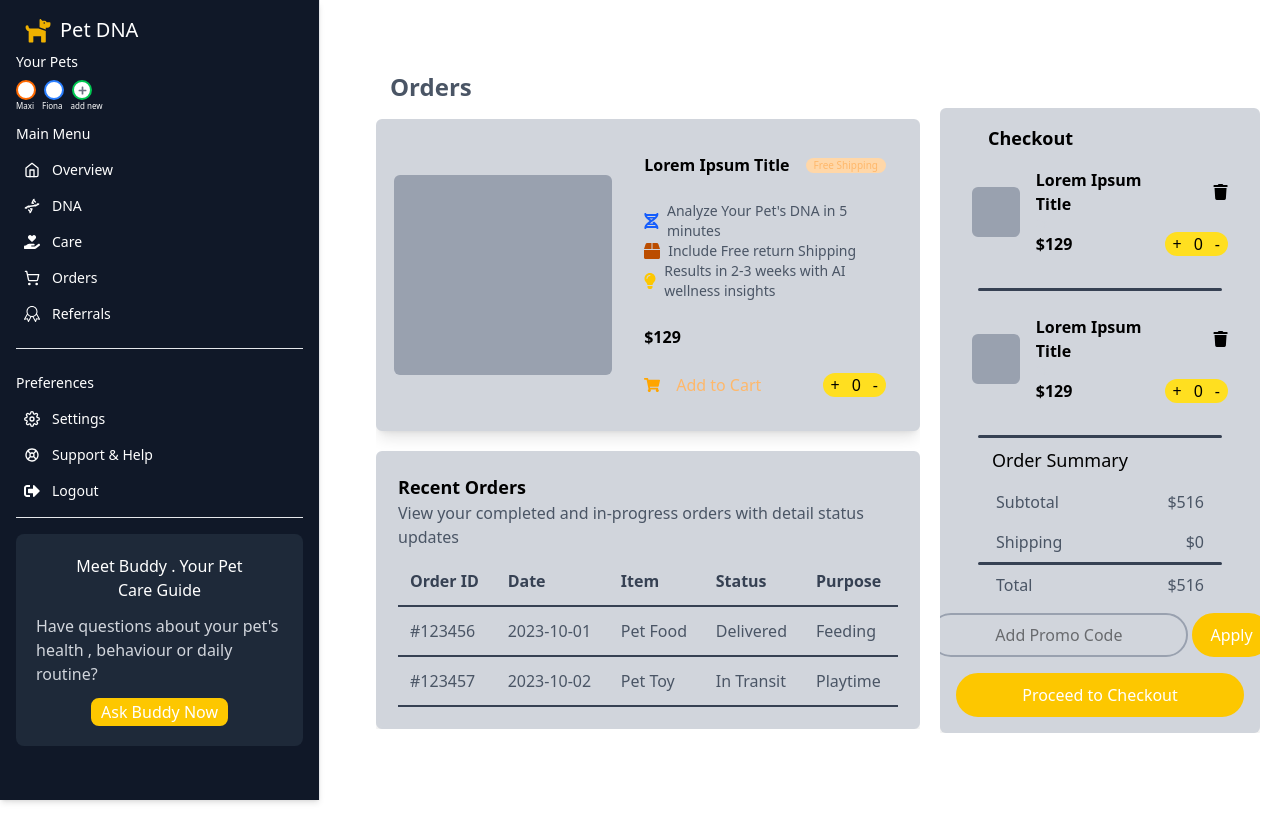
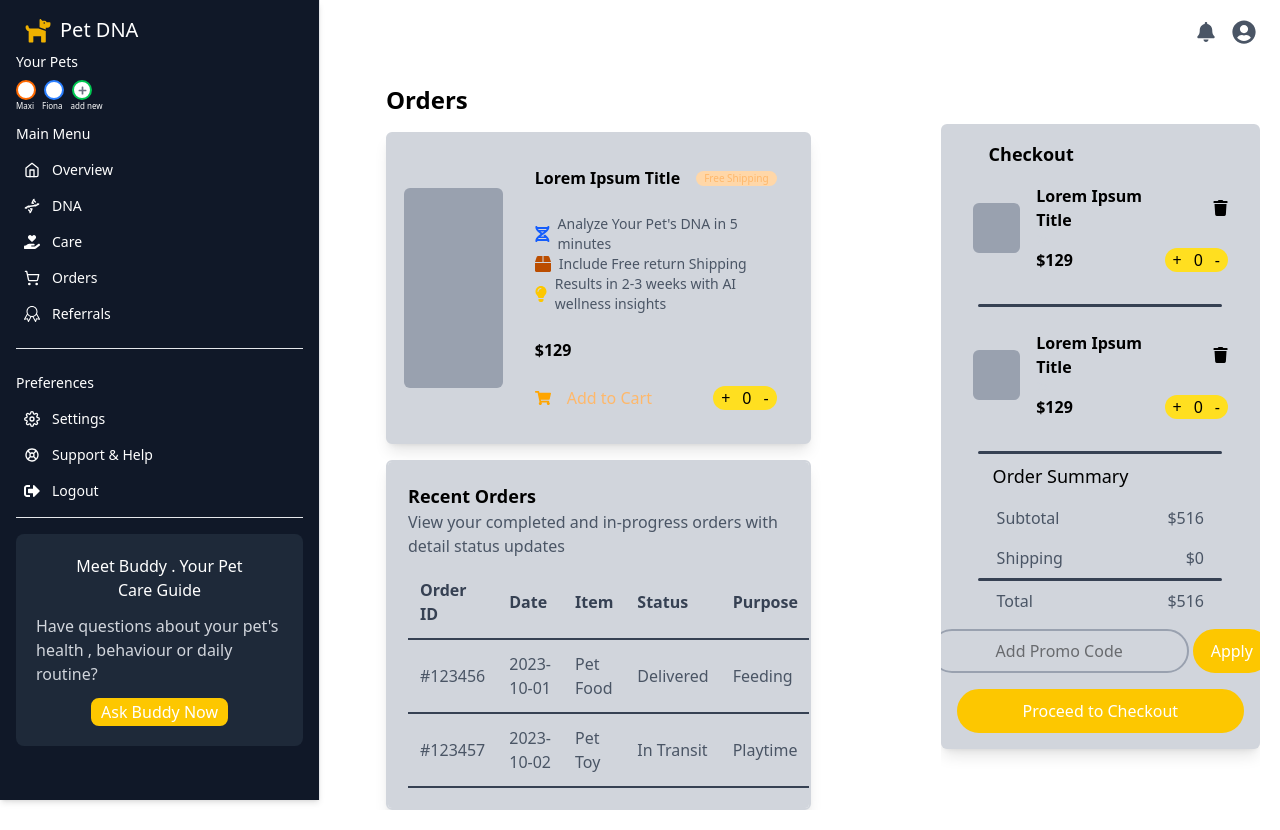
Before and after one commit to Zain-Ali3830/tech-bugs-task, a React (Vite) app: page / in a window 1280 px wide. Before the commit the page ends 800 px from the top, so only its background shows below. Built offline with nearby package versions, Linux system fonts and the light colour scheme.

Commit message:
resolve the responsiveness issues

```diff
--- a/src/App.jsx
+++ b/src/App.jsx
@@ -1,30 +1,38 @@
+
 import CheckOut from "./components/checkout"
 import ItemCart from "./components/itemchart"
 import Sidebar from "./components/sidebar"
 import Table from "./components/table"
+import { FaUserCircle, FaBell } from "react-icons/fa"
 function App() {
-
   return (
-    <>
-     <div className="flex min-h-screen overflow-y-hidden">
-      <div className="md:w-65 lg:block">
+    <div className="flex flex-col md:flex-row min-h-screen">
+      <div className="w-full md:w-64">
         <Sidebar />
       </div>
-      <div className="flex flex-1 flex-col justify-center items-center w-full  md:flex-wrap xl:flex-nowrap lg:flex-row justify-center items-center lg:items-center gap-5 p-5 min-w-0 ">
-        <div className="flex flex-col  justify-center items-center gap-4 w-full min-w-0 overflow-x-auto lg:flex justify-end items-end">
-          <h1 className="font-bold text-2xl w-full text-center text-gray-600 lg:text-left px-[110px] text-black">Orders</h1>
-        <div className="flex flex-col gap-5 w-full  lg:w-[85%] overflow-x-auto  ">
-          <ItemCart />
-          <Table />
+      <div className="flex flex-col flex-1 overflow-hidden">
+        <div className="w-full h-16 bg-white  flex items-center justify-end px-4 md:px-6 gap-4">
+          <div className="text-xl text-gray-600 cursor-pointer">
+            <FaBell />
+          </div>
+          <div className="text-2xl text-gray-600 cursor-pointer">
+            <FaUserCircle />
+          </div>
         </div>
-        </div>
-        <div className="w-full  flex  justify-center md:justify-center   lg:w-full xl:w-1/2  xl:mt-10 overflow-hidden">
-          <CheckOut />
+        <div className="flex flex-col lg:flex-row flex-1 p-4 sm:p-5 gap-5 overflow-y-auto">
+          <div className="flex flex-col gap-4 w-full  lg:w-2/3 lg:px-[110px] overflow-x-auto">
+            <h1 className="font-bold text-xl sm:text-2xl text-black text-center sm:text-left">
+              Orders
+            </h1>
+            <ItemCart />
+            <Table />
+          </div>
+          <div className="w-full  lg:w-1/3 md:flex justify-center xl:mt-10 overflow-hidden">
+            <CheckOut />
+          </div>
         </div>
       </div>
     </div>
-    </>
   )
 }
-
 export default App
--- a/src/components/sidebar.jsx
+++ b/src/components/sidebar.jsx
@@ -1,3 +1,4 @@
+
 import { FiSettings, FiHome } from "react-icons/fi";
 import { FaPlus } from "react-icons/fa";
 import { FaDog } from 'react-icons/fa';
@@ -11,27 +12,22 @@ import { FaSignOutAlt } from "react-icons/fa";
 import { HiMenu } from "react-icons/hi";
 import { IoClose } from "react-icons/io5";
 import React, { useState } from "react";
-
 export default function Sidebar() {
   const [isOpen, setIsOpen] = useState(false);
-
   const toggleSidebar = () => {
     setIsOpen(!isOpen);
   };
-
   return (
     <>
       <button
         onClick={toggleSidebar}
-      className={`absolute top-6 left-6 z-[9999] sm:hidden p-2 text-gray-900 focus:outline-none hover:text-yellow-400 transition-colors duration-200 ${
-        isOpen ? 'hidden' : 'block'
+        className={`absolute top-6 left-6 z-[9999] md:hidden p-2 text-gray-900 focus:outline-none hover:text-yellow-400 transition-colors duration-200 ${isOpen ? 'hidden' : 'block'
           }`}
       >
         <HiMenu className="w-7 h-7" />
       </button>
       <nav className={`bg-gray-900 shadow-md border-r border-gray-200 h-screen fixed top-0 left-0 w-[260px] py-2 px-4 overflow-auto z-50 transition-transform duration-300
-  ${isOpen ? "translate-x-0" : "-translate-x-full"} sm:translate-x-0 sm:block lg:w-[320px]`}>
-
+  ${isOpen ? "translate-x-0" : "-translate-x-full"} md:translate-x-0 md:block lg:w-[320px]`}>
         <div className="flex flex-col">
           <div className="flex  gap-2 text-white text-xl  w-full rounded-md px-2 py-2 ">
             <FaDog className="text-yellow-500 h-7 w-7" />
@@ -55,13 +51,11 @@ export default function Sidebar() {
               </div>
             </div>
           </div>
-
           <div className="flex items-center gap-2 text-[8px] text-white">
             <div>Maxi</div>
             <div>Fiona</div>
             <div>add new</div>
           </div>
-
           <div className="mt-3 ">
             <h4 className="text-sm  mb-4 text-white">Main Menu</h4>
             <ul className="space-y-4 px-2 flex-1">
@@ -97,9 +91,7 @@ export default function Sidebar() {
               </li>
             </ul>
           </div>
-
           <hr className="my-6 border-gray-200" />
-
           <div className="flex-1">
             <h4 className="text-sm text-slate-500 mb-4 text-white">
               Preferences
@@ -127,7 +119,6 @@ export default function Sidebar() {
             <div className="mt-4">
               <hr className="my-4 border-gray-200" />
             </div>
-
             <div className="bg-gray-800 max-w-full flex flex-col mb-5 items-center gap-3 rounded-lg p-5">
               <h3 className="text-white text-center">
                 Meet Buddy . Your Pet <br />
```
Lines whose indentation alone changed are shown as unchanged.
